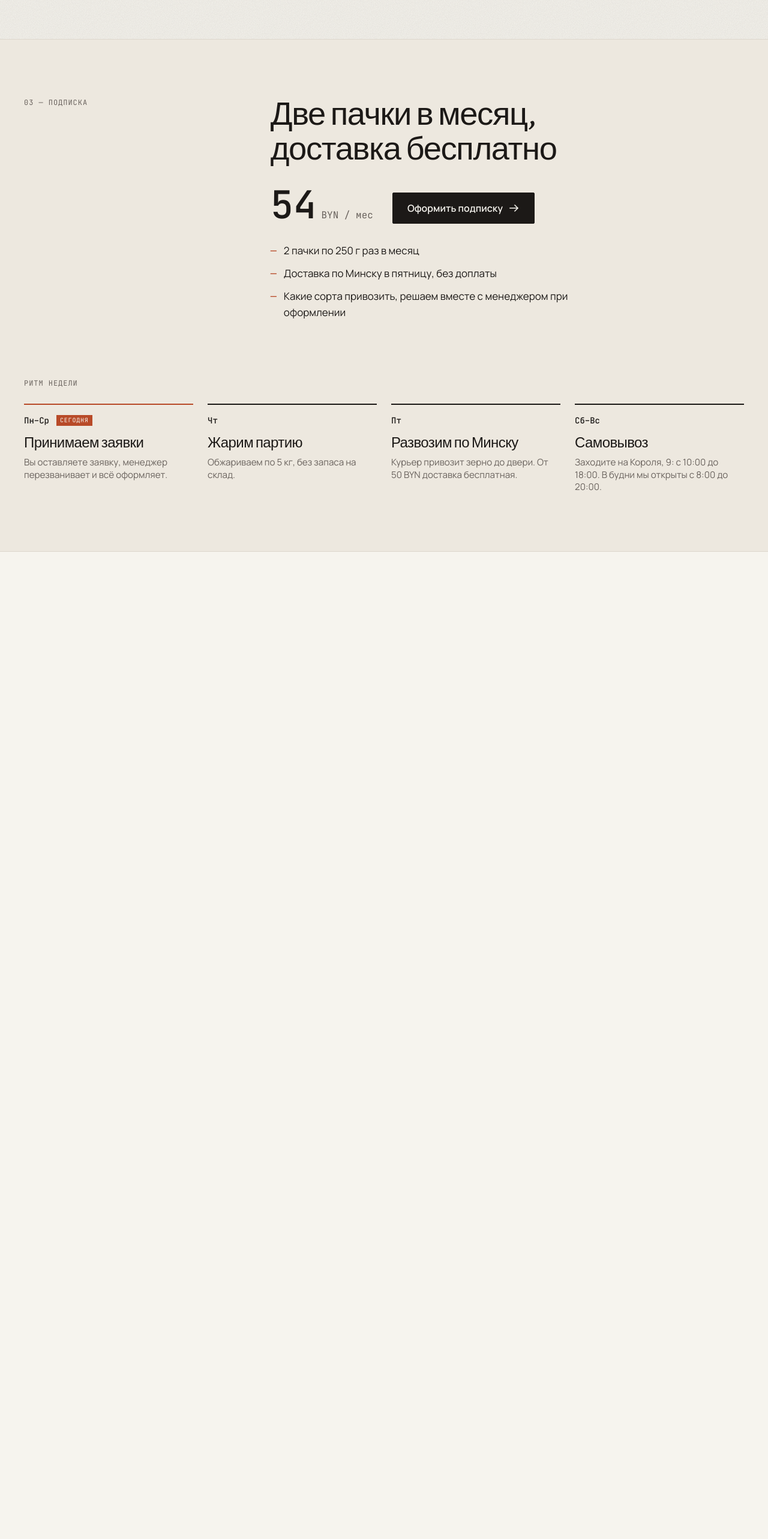
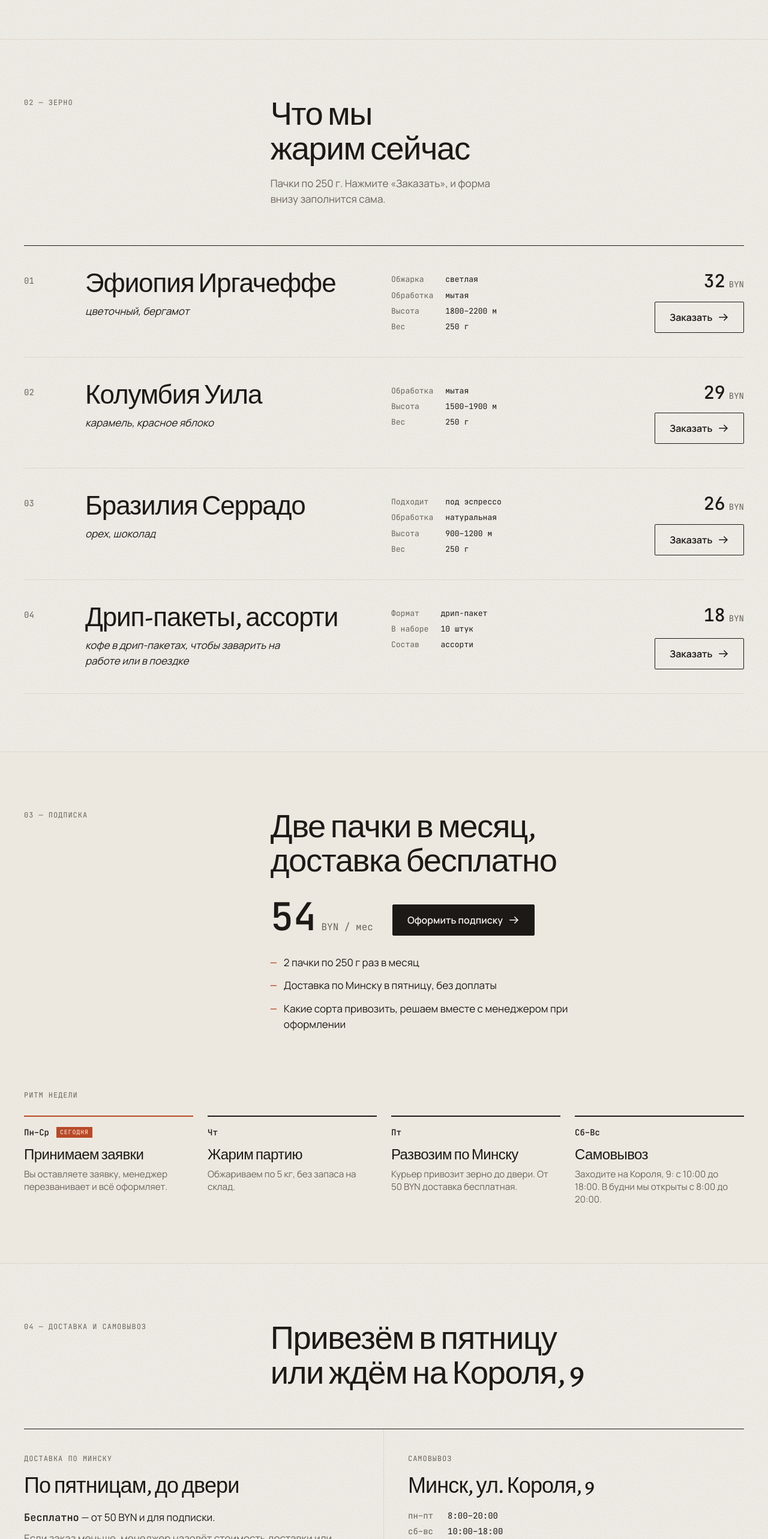
Before and after one commit to mrkark/Test_Task, a Next.js app: page / in a window 1280 px wide. Shown: the part 1913-4479 px from the top of the page at 60% size. Before the commit the page ends 2833 px from the top, so only its background shows below. Built offline with nearby package versions, Linux system fonts and the light colour scheme.

Commit message:
feat: build coffee menu catalog with auto-fill to order form
Co-Authored-By: Claude Sonnet 5.5 <noreply@anthropic.com>
Claude-Session: https://claude.ai/code/session_01JC8RsdFSJSrDZonKjEontn

```diff
--- a/app/page.tsx
+++ b/app/page.tsx
@@ -1,5 +1,8 @@
+import Delivery from "@/components/Delivery";
+import Footer from "@/components/Footer";
 import Header from "@/components/Header";
 import Hero from "@/components/Hero";
+import Menu from "@/components/Menu";
 import Story from "@/components/Story";
 import Subscription from "@/components/Subscription";
 
@@ -10,8 +13,11 @@ export default function Home() {
       <main id="top">
         <Hero />
         <Story />
+        <Menu />
         <Subscription />
+        <Delivery />
       </main>
+      <Footer />
     </>
   );
 }
--- /dev/null
+++ b/components/Delivery.tsx
@@ -0,0 +1,54 @@
+const MAP_URL = `https://yandex.by/maps/?text=${encodeURIComponent("Минск, улица Короля, 9")}`;
+
+export default function Delivery() {
+  return (
+    <section id="delivery" className="border-b">
+      <div className="mx-auto max-w-[1240px] px-5 py-16 md:py-24">
+        <div className="grid gap-8 md:grid-cols-12 md:gap-x-8">
+          <p className="eyebrow md:col-span-3">04 — Доставка и самовывоз</p>
+          <h2 className="max-w-[20ch] text-balance font-display text-[clamp(1.9rem,4.6vw,3.4rem)] font-medium leading-[1.05] tracking-tight md:col-span-8 md:col-start-5">
+            Привезём в пятницу или ждём на Короля, 9
+          </h2>
+        </div>
+
+        <div className="mt-12 grid border-t border-ink md:mt-16 md:grid-cols-2">
+          <div className="border-b py-8 md:border-b-0 md:border-r md:py-10 md:pr-10">
+            <p className="eyebrow">Доставка по Минску</p>
+            <p className="mt-4 font-display text-3xl font-medium tracking-tight md:text-4xl">
+              По пятницам, до двери
+            </p>
+            <ul className="mt-5 grid gap-2 text-[1.0625rem]">
+              <li>
+                <span className="font-mono font-medium">Бесплатно</span> — от 50 BYN и для подписки.
+              </li>
+              <li className="text-muted">
+                Если заказ меньше, менеджер назовёт стоимость доставки или предложит забрать самому.
+              </li>
+            </ul>
+          </div>
+
+          <div className="py-8 md:py-10 md:pl-10">
+            <p className="eyebrow">Самовывоз</p>
+            <p className="mt-4 font-display text-3xl font-medium tracking-tight md:text-4xl">
+              Минск, ул. Короля, 9
+            </p>
+            <dl className="mt-5 grid grid-cols-[auto_1fr] gap-x-6 gap-y-1.5 font-mono text-sm">
+              <dt className="text-muted">пн–пт</dt>
+              <dd>8:00–20:00</dd>
+              <dt className="text-muted">сб–вс</dt>
+              <dd>10:00–18:00</dd>
+            </dl>
+            <a
+              href={MAP_URL}
+              target="_blank"
+              rel="noopener noreferrer"
+              className="mt-6 inline-block font-medium underline decoration-accent decoration-2 underline-offset-[6px] hover:decoration-ink"
+            >
+              Открыть на карте
+            </a>
+          </div>
+        </div>
+      </div>
+    </section>
+  );
+}
--- /dev/null
+++ b/components/Footer.tsx
@@ -0,0 +1,22 @@
+export default function Footer() {
+  return (
+    <footer>
+      <div className="mx-auto grid max-w-[1240px] gap-6 px-5 py-10 md:grid-cols-12 md:gap-x-8">
+        <div className="md:col-span-5">
+          <p className="font-display text-2xl font-bold leading-none tracking-tight">КВАРТА</p>
+          <p className="mt-2 font-mono text-[10px] uppercase tracking-[0.1em] text-muted">
+            ремесленная обжарка кофе
+          </p>
+        </div>
+        <p className="font-mono text-xs leading-relaxed text-muted md:col-span-4">
+          Минск, ул. Короля, 9
+          <br />
+          пн–пт 8:00–20:00 · сб–вс 10:00–18:00
+        </p>
+        <p className="font-mono text-xs leading-relaxed text-muted md:col-span-3">
+          Учебный проект: «Кварта» — вымышленный клиент.
+        </p>
+      </div>
+    </footer>
+  );
+}
--- /dev/null
+++ b/components/Menu.tsx
@@ -0,0 +1,64 @@
+import { PRODUCTS } from "@/lib/catalog";
+import Arrow from "./Arrow";
+import OrderLink from "./OrderLink";
+
+/** Каталог — не сетка карточек, а спек-лист: строка на лот, характеристики моноширинным. */
+export default function Menu() {
+  return (
+    <section id="menu" className="border-b">
+      <div className="mx-auto max-w-[1240px] px-5 py-16 md:py-24">
+        <div className="grid gap-8 md:grid-cols-12 md:gap-x-8">
+          <p className="eyebrow md:col-span-3">02 — Зерно</p>
+          <div className="md:col-span-8 md:col-start-5">
+            <h2 className="max-w-[18ch] text-balance font-display text-[clamp(1.9rem,4.6vw,3.4rem)] font-medium leading-[1.05] tracking-tight">
+              Что мы жарим сейчас
+            </h2>
+            <p className="mt-4 max-w-[40ch] text-muted">
+              Пачки по 250 г. Нажмите «Заказать», и форма внизу заполнится сама.
+            </p>
+          </div>
+        </div>
+
+        <ol className="mt-12 border-t border-ink md:mt-16">
+          {PRODUCTS.map((p, i) => (
+            <li
+              key={p.id}
+              className="grid gap-5 border-b py-8 md:grid-cols-12 md:gap-x-6 md:py-10"
+            >
+              <span className="font-mono text-sm text-muted md:col-span-1 md:pt-2">
+                {String(i + 1).padStart(2, "0")}
+              </span>
+
+              <div className="md:col-span-5">
+                <h3 className="font-display text-[clamp(1.9rem,3.6vw,2.75rem)] font-medium leading-none tracking-tight">
+                  {p.name}
+                </h3>
+                <p className="mt-3 max-w-[34ch] text-[1.0625rem] italic">{p.notes}</p>
+              </div>
+
+              <dl className="grid grid-cols-[auto_1fr] content-start gap-x-5 gap-y-1.5 font-mono text-[13px] md:col-span-3 md:pt-1.5">
+                {p.specs.map(([label, value]) => (
+                  <div key={label} className="contents">
+                    <dt className="text-muted">{label}</dt>
+                    <dd>{value}</dd>
+                  </div>
+                ))}
+              </dl>
+
+              <div className="flex items-end justify-between gap-4 md:col-span-3 md:flex-col md:items-end md:justify-between">
+                <p className="font-mono">
+                  <span className="text-3xl font-medium">{p.price}</span>
+                  <span className="ml-1.5 text-sm text-muted">BYN</span>
+                </p>
+                <OrderLink href="#order" interest={p.id} className="btn btn-line">
+                  Заказать
+                  <Arrow />
+                </OrderLink>
+              </div>
+            </li>
+          ))}
+        </ol>
+      </div>
+    </section>
+  );
+}
```
